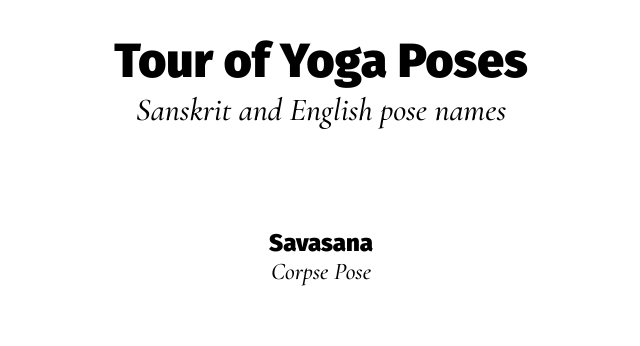
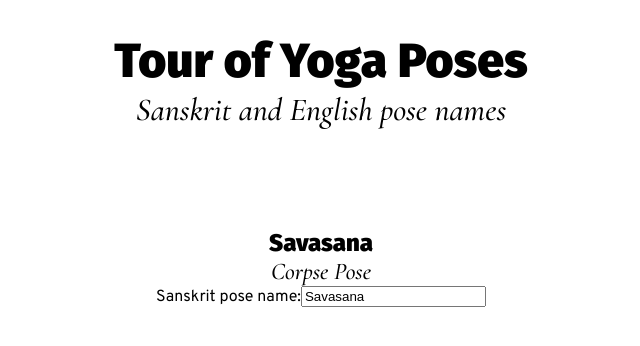
Before and after one commit to jasminegraber/tour-of-yoga-poses, an Angular app: page / in a window 1280 px wide. Shown: the top 346 px of the page, without its empty margins (319-959 px from the left). Built offline with nearby package versions, Linux system fonts and the light colour scheme.

Commit message:
Created mock-poses data

```diff
--- a/src/app/app.module.ts
+++ b/src/app/app.module.ts
@@ -1,5 +1,6 @@
 import { NgModule } from '@angular/core';
 import { BrowserModule } from '@angular/platform-browser';
+import { FormsModule } from '@angular/forms';
 
 import { AppComponent } from './app.component';
 import { HeaderComponent } from './components/header/header.component';
@@ -12,7 +13,8 @@ import { PosesComponent } from './components/poses/poses.component';
     PosesComponent
   ],
   imports: [
-    BrowserModule
+    BrowserModule,
+    FormsModule
   ],
   providers: [],
   bootstrap: [AppComponent]
--- a/src/app/components/poses/poses.component.html
+++ b/src/app/components/poses/poses.component.html
@@ -1,4 +1,10 @@
 <div role="main">
     <h2>{{ pose.sanskritName }}</h2>
     <p class="english-name">{{ pose.englishName }}</p>
+
+    <label for="name">Sanskrit pose name:</label>
+    <input type="text"
+    id="name"
+    [(ngModel)]="pose.sanskritName"
+    placeholder="name">
 </div>
--- a/src/app/components/poses/poses.component.ts
+++ b/src/app/components/poses/poses.component.ts
@@ -1,5 +1,5 @@
 import { Component, OnInit } from '@angular/core';
-import { Pose } from 'src/Pose';
+import { Pose } from 'src/app/Pose';
 
 @Component({
   selector: 'app-poses',
```
Also changed, not shown: src/app/mock-poses.ts (added, +14 -0 lines), src/app/Pose.ts (renamed from src/Pose.ts).
